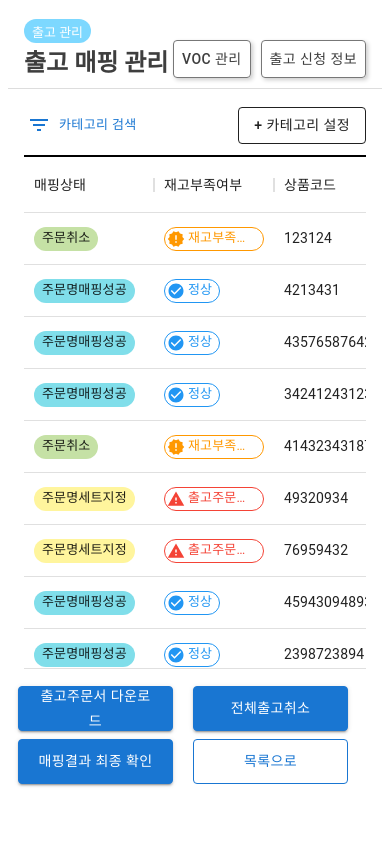
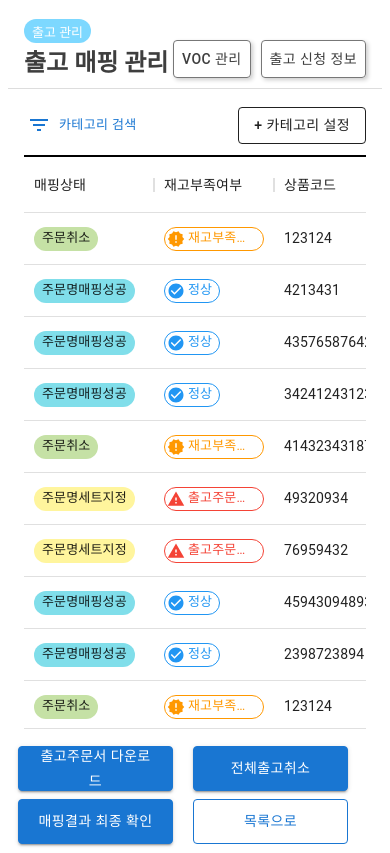
Before and after one commit to PreOnBoarding-Team17/Week3_Table, a React (Create React App) app: page / in a window 390 px wide. Built offline with nearby package versions, Linux system fonts and the light colour scheme; data requests are answered from the project's data file; what emotion-reset would draw is missing.

Commit message:
chore: table height 반응형 적용

```diff
--- a/src/Components/Table/index.tsx
+++ b/src/Components/Table/index.tsx
@@ -90,6 +90,9 @@ const TableWrap = styled.section`
   padding-top: 50px;
   box-sizing: border-box;
   overflow: hidden;
+  @media (max-width: 768px) {
+    height: calc(100vh - 220px);
+  }
 `;
 
 const CustomToolbarWrap = styled(Box)`
```
